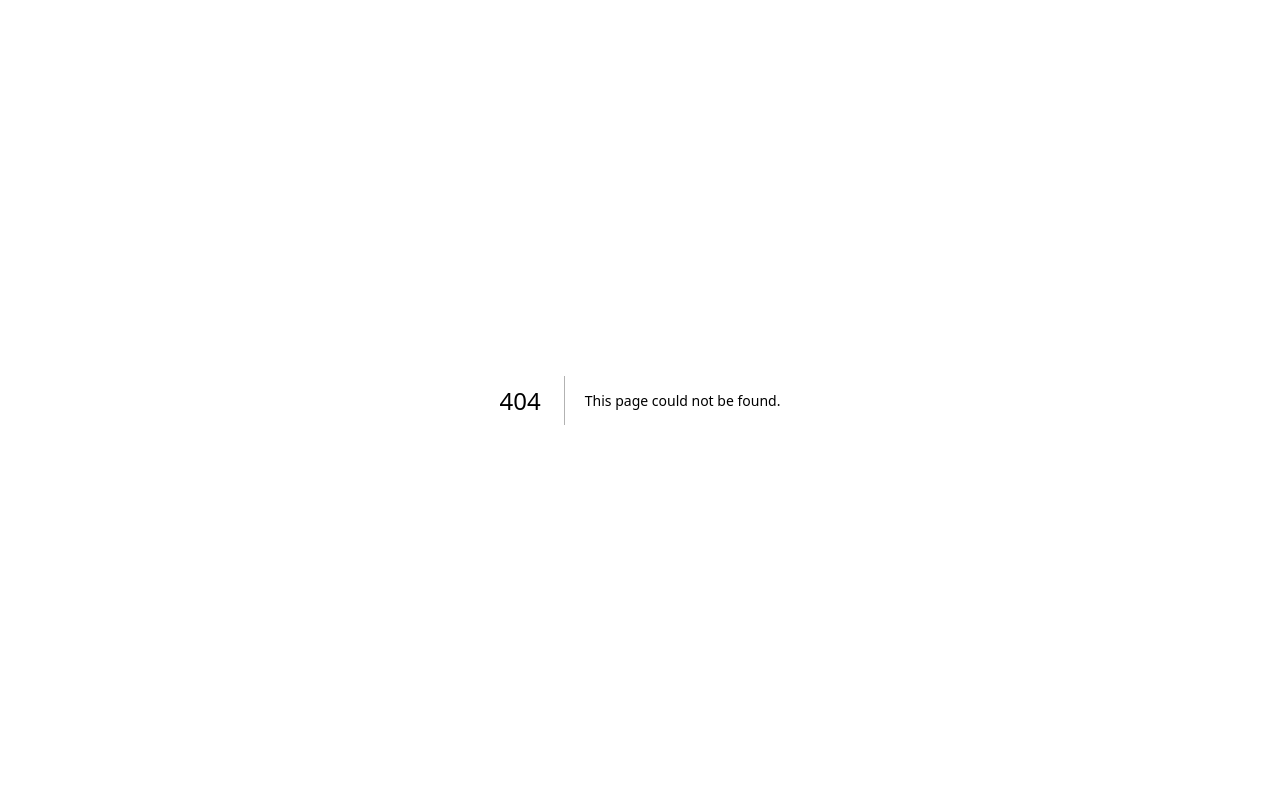
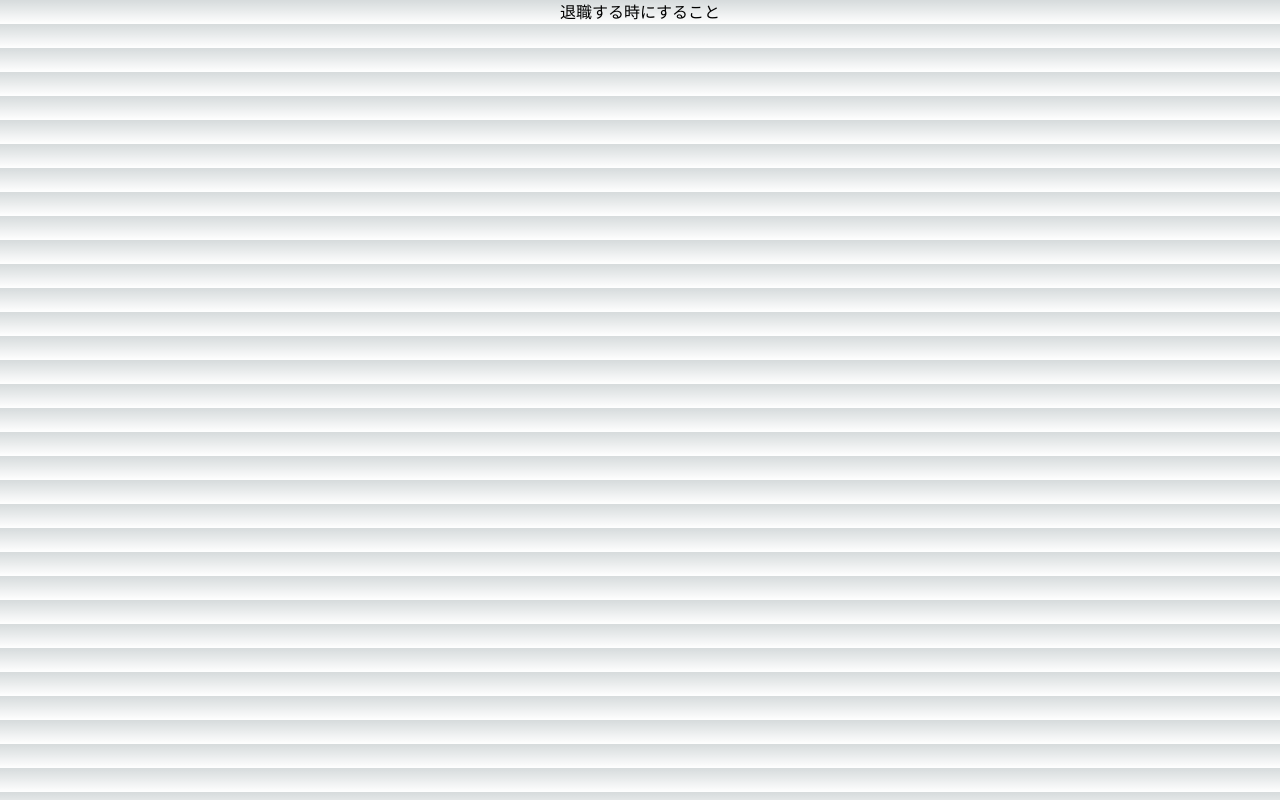
Before and after one commit to Miki-Sh/fukushi, a Next.js app: page /Taisyoku in a window 1280 px wide. Before the commit this address had no page. Built offline with nearby package versions, Linux system fonts and the light colour scheme.

Commit message:
✨ 新しいページを追加

```diff
--- /dev/null
+++ b/src/pages/Fuyou.jsx
@@ -0,0 +1,9 @@
+const Fuyou = () => {
+  return (
+    <div className="text-center">
+      <h1>扶養って何？</h1>
+    </div>
+  );
+};
+
+export default Fuyou;
--- /dev/null
+++ b/src/pages/Syoubyou.jsx
@@ -0,0 +1,9 @@
+const Syoubyou = () => {
+  return (
+    <div className="text-center">
+      <h1>傷病手当金って？</h1>
+    </div>
+  );
+};
+
+export default Syoubyou;
--- /dev/null
+++ b/src/pages/Taisyoku.jsx
@@ -0,0 +1,9 @@
+const Taisyoku = () => {
+  return (
+    <div className="text-center">
+      <h1>退職する時にすること</h1>
+    </div>
+  );
+};
+
+export default Taisyoku;
```
